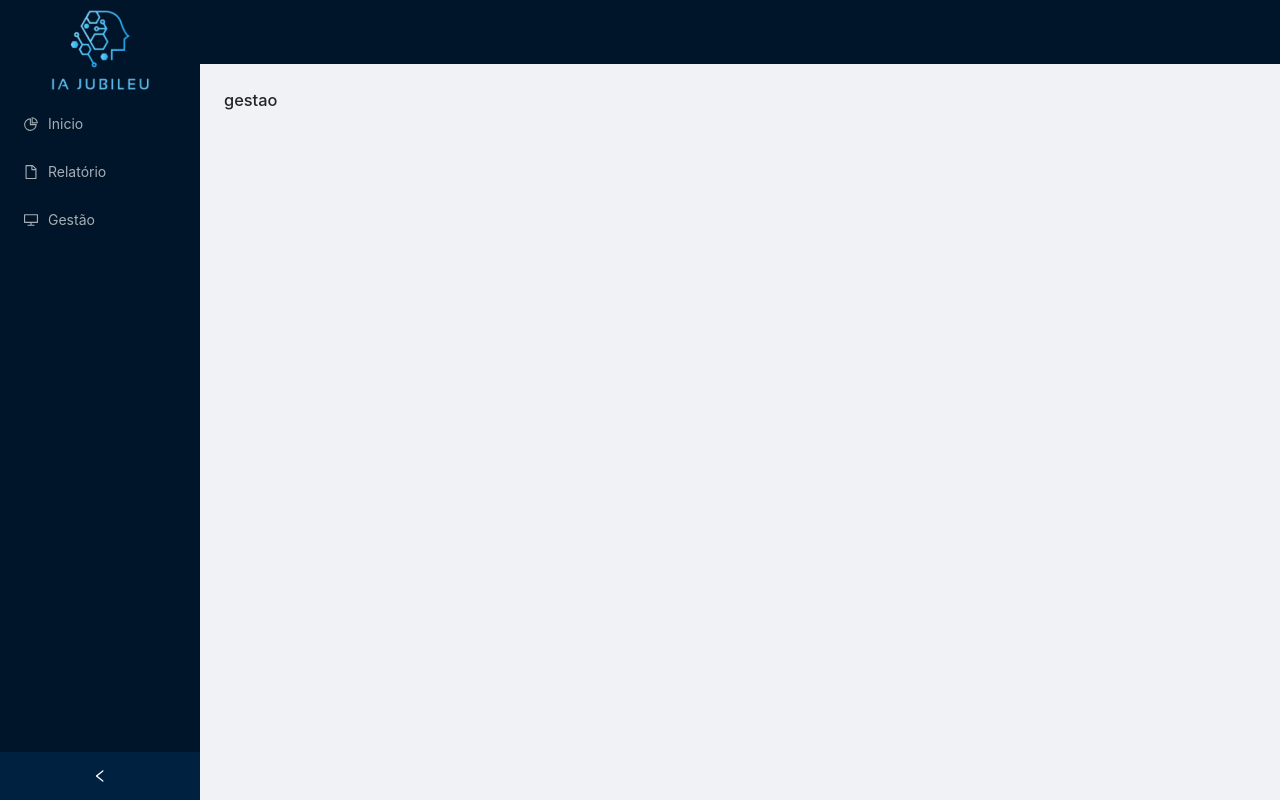
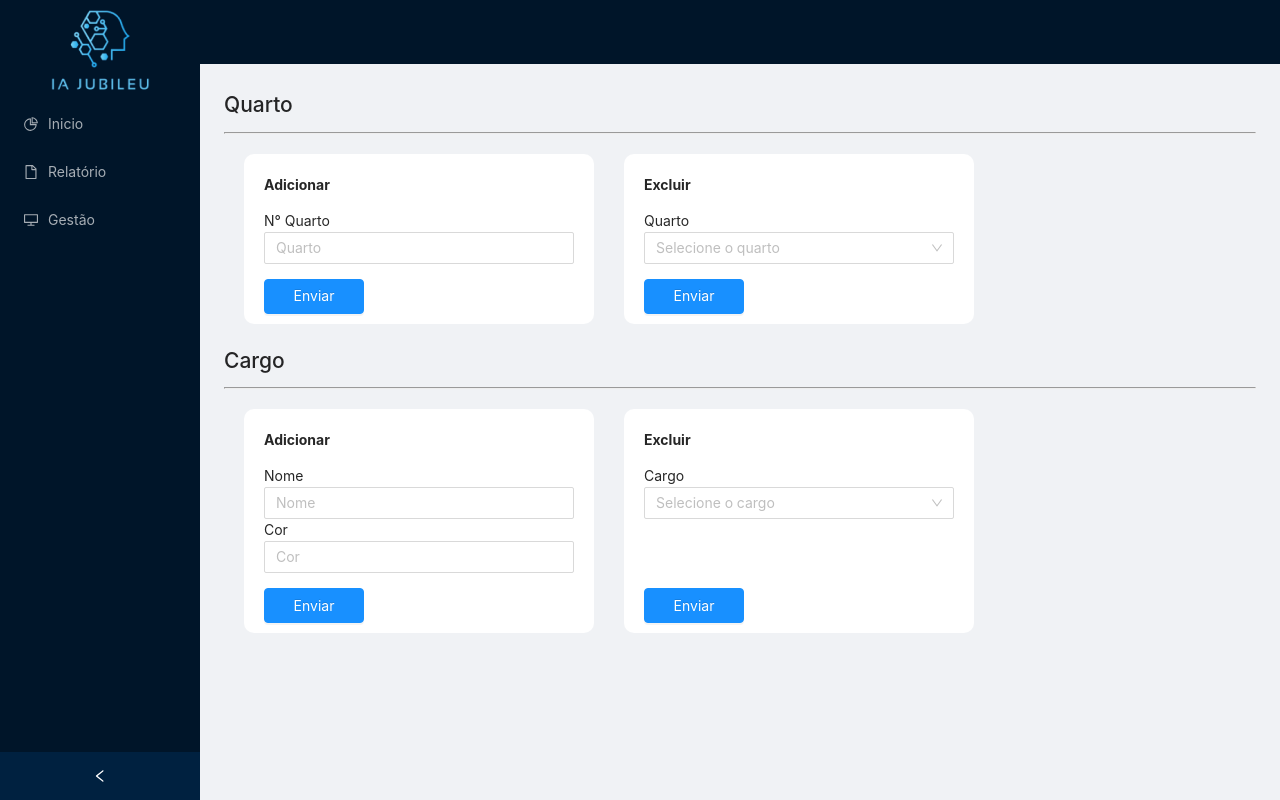
Before and after one commit to MarceloKo/FrontendIA, a React (Vite) app: page /dashboard/gestao in a window 1280 px wide. Built offline with nearby package versions, Linux system fonts and the light colour scheme.

Commit message:
Criado tela gestão e mudando layout login

```diff
--- a/src/pages/Dashboard/Gestao/index.tsx
+++ b/src/pages/Dashboard/Gestao/index.tsx
@@ -1,5 +1,100 @@
-export default function Gestao(){
+import { Card, CardContainer, ContainerGestao } from "./style";
+import { Input, Select } from 'antd';
+import Button from "../../../components/Commons/Button";
+export default function Gestao() {
+    const onChange = (value: string) => {
+        console.log(`selected ${value}`);
+    };
+
+    const onSearch = (value: string) => {
+        console.log('search:', value);
+    };
     return (
-        <h1>gestao</h1>
+        <ContainerGestao>
+            <h2>Quarto</h2>
+            <hr />
+            <CardContainer>
+                <Card>
+                    <p>Adicionar</p>
+                    <label>N° Quarto</label>
+                    <Input placeholder="Quarto" />
+                    <Button name='Enviar' onClick={() => console.log('Enviou')} typeButton="primary" width={'100px'} style={{ marginTop: '10px' }} />
+
+                </Card>
+                <Card>
+                    <p>Excluir</p>
+                    <label>Quarto</label>
+                    <Select
+                        showSearch
+                        placeholder="Selecione o quarto"
+                        optionFilterProp="children"
+                        onChange={onChange}
+                        onSearch={onSearch}
+                        filterOption={(input, option) =>
+                            (option?.label ?? '').toLowerCase().includes(input.toLowerCase())
+                        }
+                        options={[
+                            {
+                                value: '1',
+                                label: 'Quarto 1',
+                            },
+                            {
+                                value: '2',
+                                label: 'Quarto 2',
+                            },
+                            {
+                                value: '3',
+                                label: 'Quarto 3',
+                            },
+                        ]}
+                    />
+                    <Button name='Enviar' onClick={() => console.log('Enviou')} typeButton="primary" width={'100px'} style={{ marginTop: '10px' }} />
+
+                </Card>
+            </CardContainer>
+            <h2>Cargo</h2>
+            <hr />
+            <CardContainer>
+                <Card>
+                    <p>Adicionar</p>
+                    <label>Nome</label>
+                    <Input placeholder="Nome" />
+                    <label>Cor</label>
+                    <Input placeholder="Cor" />
+                    <Button name='Enviar' onClick={() => console.log('Enviou')} typeButton="primary" width={'100px'} style={{ marginTop: '10px' }} />
+
+                </Card>
+                <Card>
+                    <p>Excluir</p>
+                    <label>Cargo</label>
+                    <Select
+                        showSearch
+                        placeholder="Selecione o cargo"
+                        optionFilterProp="children"
+                        onChange={onChange}
+                        onSearch={onSearch}
+                        filterOption={(input, option) =>
+                            (option?.label ?? '').toLowerCase().includes(input.toLowerCase())
+                        }
+                        options={[
+                            {
+                                value: '1',
+                                label: 'Cargo 1',
+                            },
+                            {
+                                value: '2',
+                                label: 'Cargo 2',
+                            },
+                            {
+                                value: '3',
+                                label: 'Cargo 3',
+                            },
+                        ]}
+                    />
+                    <Button name='Enviar' onClick={() => console.log('Enviou')} typeButton="primary" width={'100px'} style={{ marginTop: '10px' }} />
+
+                </Card>
+            </CardContainer>
+        </ContainerGestao>
     )
 }
--- /dev/null
+++ b/src/pages/Dashboard/Gestao/style.ts
@@ -0,0 +1,32 @@
+import styled from "styled-components";
+
+export const ContainerGestao = styled.div`
+    display: flex;
+    flex-direction: column;
+    width: 100%;
+`
+export const CardContainer = styled.div`
+    display: flex;
+    flex-wrap: wrap;
+    gap: 30px;
+    margin: 20px;
+`
+export const Card = styled.div`
+    display: flex;
+    flex-direction: column;
+    background: white;
+    padding: 20px;
+    border-radius: 10px;
+    width: 100%;
+    max-width: 350px;
+    min-width: 215px;
+    position: relative;
+    padding-bottom: 60px;
+    p{
+        font-weight: bold;
+    }
+    button{
+        position: absolute;
+        bottom: 10px;
+    }
+`
```
